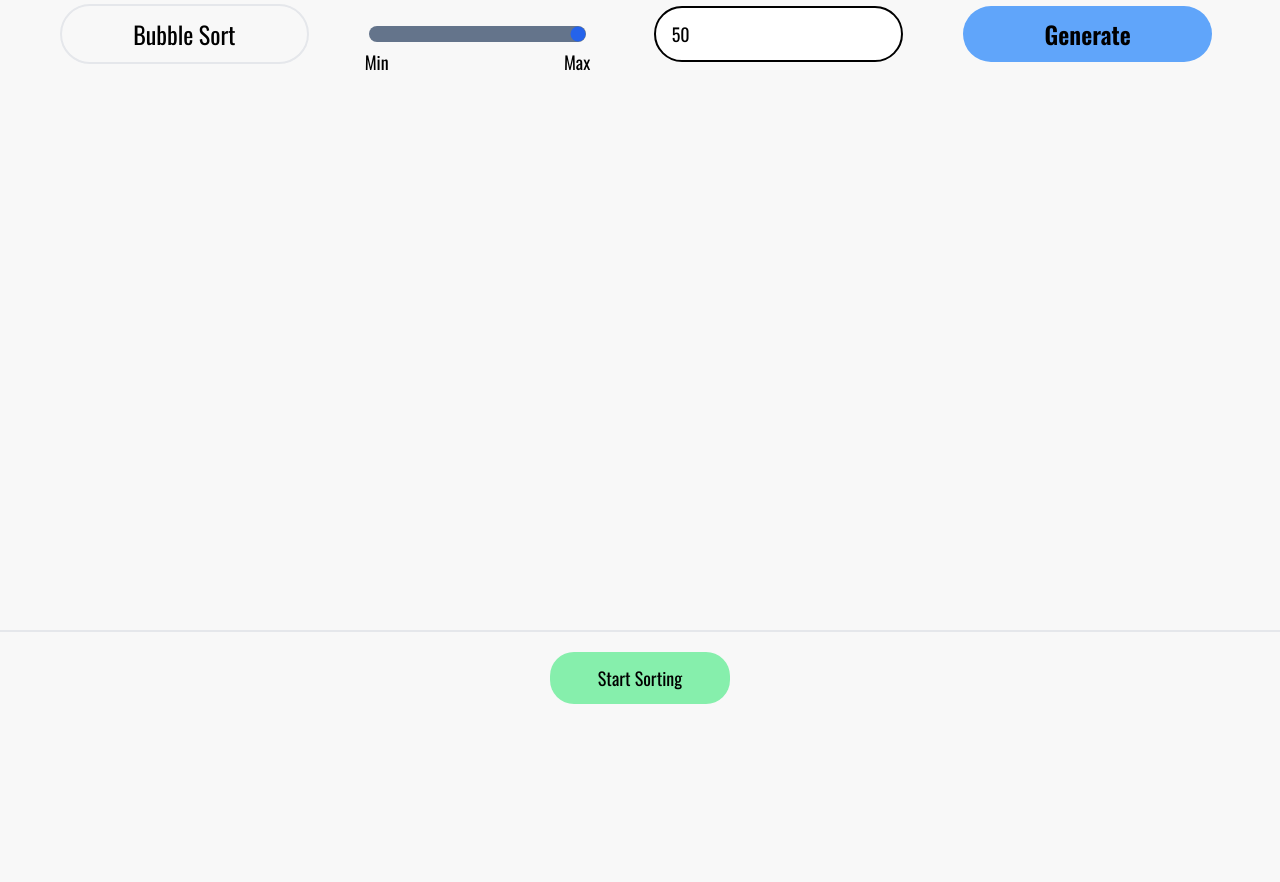
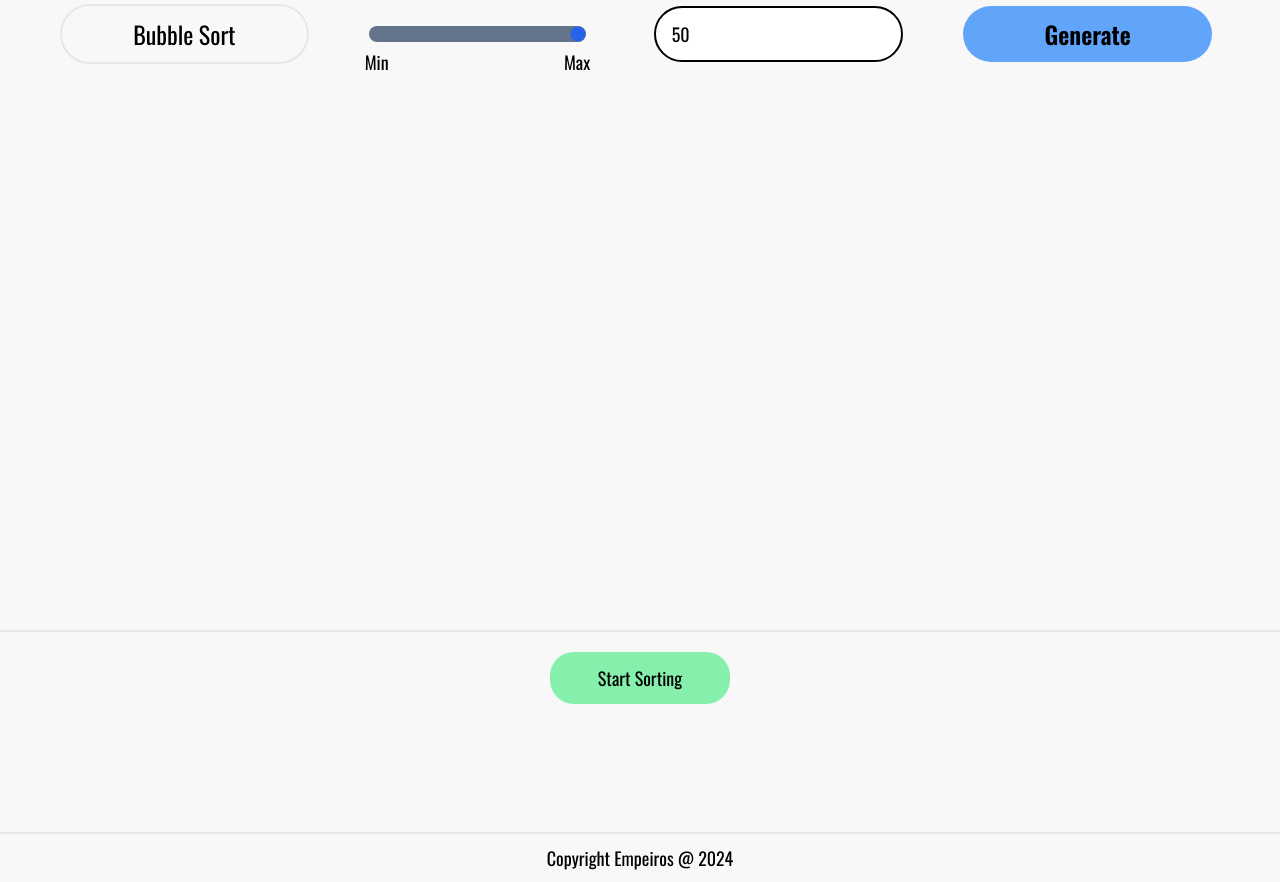
Before and after one commit to vaibhav4399/SortAlgoViz, a React (Vite) app: page / in a window 1280 px wide. Shown: the part 180-1062 px from the top of the page. Before the commit the page ends 884 px from the top, so only its background shows below. Built offline with nearby package versions, Linux system fonts and the light colour scheme.

Commit message:
Add Footer Section
Add the contents to the footer section and configure styles in index

```diff
--- a/src/App.css
+++ b/src/App.css
@@ -0,0 +1,3 @@
+main {
+    @apply min-h-svh ;
+}
--- a/src/components/Footer/Footer.css
+++ b/src/components/Footer/Footer.css
@@ -0,0 +1,7 @@
+.footer_container {
+    @apply w-full border-t-2 h-[50px] flex items-center justify-center;
+
+    .footer_section {
+        @apply text-center;
+    }
+}
--- a/src/components/Footer/Footer.tsx
+++ b/src/components/Footer/Footer.tsx
@@ -3,8 +3,11 @@ import './Footer.css';
 
 const Footer = () => {
     return (
-        <>
-        </>
+        <div className='footer_container'>
+            <div className='footer_section'>
+                <p>Copyright Empeiros @ 2024</p>
+            </div>
+        </div>
     )
 }
 
--- a/src/components/Header/Header.css
+++ b/src/components/Header/Header.css
@@ -5,7 +5,7 @@ header {
         @apply h-full w-w50 sm:w-w40 max-sm:relative flex sm:justify-center md:justify-start items-center p-2 sm:p-4;
 
         .hamburger {
-            @apply text-3xl w-w20 sm:hidden absolute left-4 cursor-pointer dark:text-white text-black;
+            @apply text-3xl w-w20 sm:hidden absolute left-4 cursor-pointer;
         }
 
         img {
@@ -15,7 +15,7 @@ header {
 
 
     nav {
-        @apply hidden sm:flex w-full sm:w-w40 sm:p-4 text-2xl font-semibold items-center dark:text-white text-black;
+        @apply hidden sm:flex w-full sm:w-w40 sm:p-4 text-2xl font-semibold items-center;
 
         .nav_list {
             @apply flex justify-end w-full sm:h-24;
--- a/src/components/Home/Home.css
+++ b/src/components/Home/Home.css
@@ -4,7 +4,7 @@
     /** Styles for Input Component */
 
     .algorithminput {
-        @apply w-full h-fit dark:text-white;
+        @apply w-full h-fit;
 
         .outer {
             @apply flex flex-wrap justify-evenly items-center w-full px-4 h-full;
@@ -41,7 +41,7 @@
     /** Styles for Modal Component */
 
     .modal-bg {
-        @apply fixed inset-0 bg-black backdrop-blur-sm bg-opacity-20 z-20 justify-center items-center;
+        @apply fixed inset-0 bg-black backdrop-blur-sm bg-opacity-20 z-20 justify-center items-center text-black;
 
         .modal-body {
             @apply flex bg-white w-full sm:w-w70 h-4/6 rounded-2xl relative px-5;
@@ -69,17 +69,17 @@
 
 
     .visual-container {
-        @apply mt-14 h-[500px];
+        @apply mt-14 h-fit min-h-[700px];
 
         .visual-bars {
-            @apply flex justify-evenly h-[500px] border-b-2 mx-auto items-end w-full overflow-x-auto;
+            @apply flex justify-evenly h-fit min-h-[500px] border-b-2 mx-auto items-end w-full overflow-x-auto;
         }
 
         .sort_btn {
             @apply mt-5 w-full flex justify-center;
 
             button {
-                @apply bg-green-300 mx-auto rounded-3xl py-3 px-12
+                @apply bg-green-300 mx-auto rounded-3xl py-3 px-12 text-black
             }
         }
     }
--- a/src/index.css
+++ b/src/index.css
@@ -10,7 +10,7 @@
 html,
 body {
 
-    @apply w-full h-full;
+    @apply w-full h-full text-black dark:text-white;
 
 }
 
```
